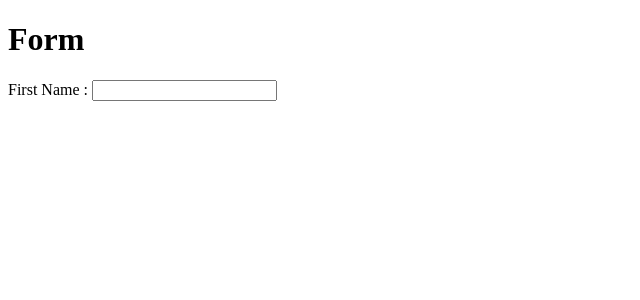
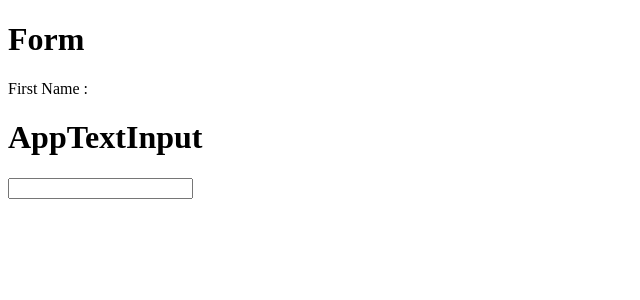
Before and after one commit to amirpeace1080/vueJsTime, a Nuxt app: page /form in a window 1280 px wide. Shown: the top 300 px of the page, without its empty margins (0-640 px from the left). Built offline with nearby package versions, Linux system fonts and the light colour scheme.

Commit message:
custom input

```diff
--- /dev/null
+++ b/components/ui/AppTextInput.vue
@@ -0,0 +1,27 @@
+<template>
+  <div>
+    <h1>AppTextInput</h1>
+    <input v-bind="$attrs" :value="value" v-on="{...$listeners, input}" />
+
+  </div>
+</template>
+
+<script>
+export default {
+    props:{
+        value:{
+            type: String,
+            defalut: '',
+        }
+    },
+    methods: {
+        input(e){
+            this.$emit('input',e.target.value)
+        }
+    },
+}
+</script>
+
+<style>
+
+</style>
--- a/pages/form/index.vue
+++ b/pages/form/index.vue
@@ -2,12 +2,17 @@
   <div>
     <h1>Form</h1>
     <label>First Name : </label>
-    <input type="text" v-model="firstName" />
+    <AppTextInput v-model="firstName" />
   </div>
 </template>
 
 <script>
+import AppTextInput from '@/components/ui/AppTextInput.vue'
+
 export default {
+    components:{
+        AppTextInput,
+    },
     data() {
         return {
             firstName: '',
```
